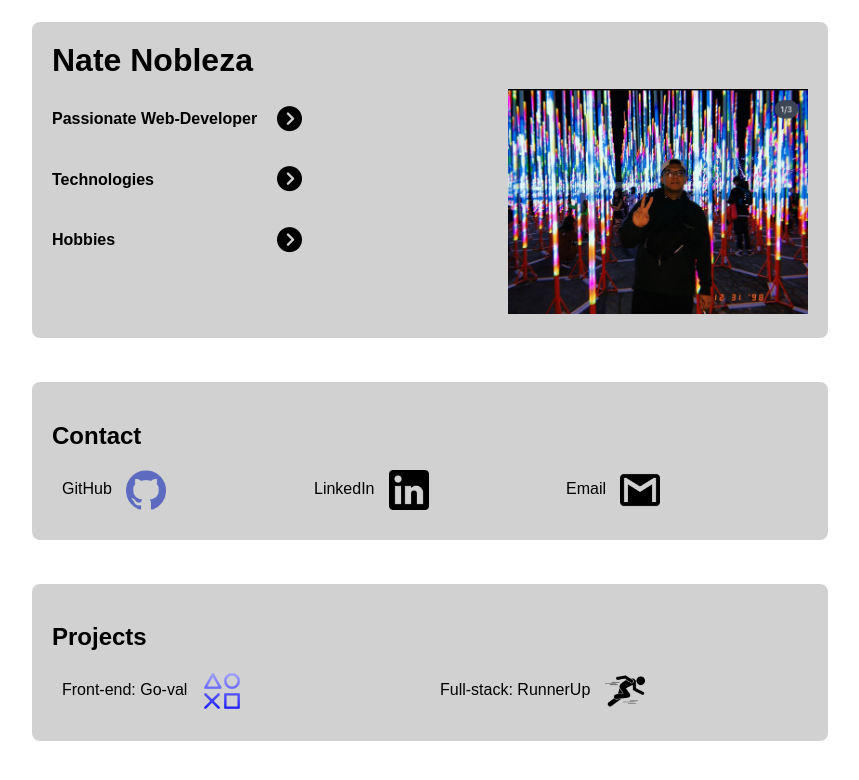
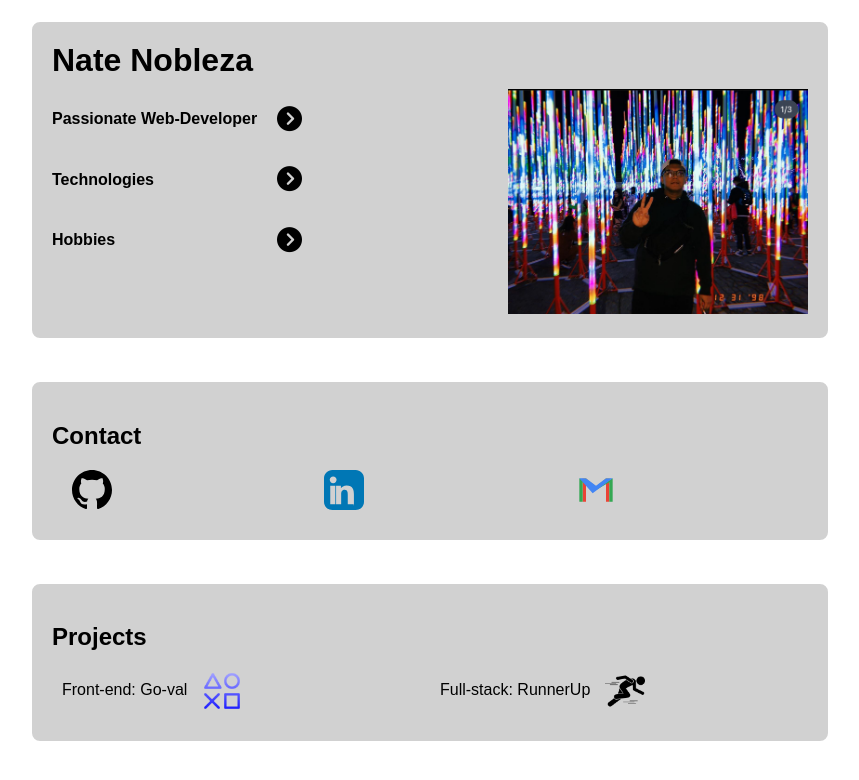
Before and after one commit to NateNobleza/Nate-Nobleza, a website: page index.html in a window 1280 px wide. Shown: the whole page, without its empty margins (210-1069 px from the left). Drawn offline with Linux system fonts and the light colour scheme.

Commit message:
new logos

```diff
--- a/index.html
+++ b/index.html
@@ -110,22 +110,33 @@
   <div class="content">
     <h2>Contact</h2>
     <p>
-      GitHub
       <a href="https://github.com/NateNobleza">
-        <img src="images/github.png" class="contact-icon">
+        <!-- <img src="images/github.png" class="contact-icon"> -->
+        <svg class="contact-icon" height="32" viewBox="0 0 16 16" version="1.1" width="32" aria-hidden="true">
+          <path fill="#000000"
+            d="M8 0C3.58 0 0 3.58 0 8c0 3.54 2.29 6.53 5.47 7.59.4.07.55-.17.55-.38 0-.19-.01-.82-.01-1.49-2.01.37-2.53-.49-2.69-.94-.09-.23-.48-.94-.82-1.13-.28-.15-.68-.52-.01-.53.63-.01 1.08.58 1.23.82.72 1.21 1.87.87 2.33.66.07-.52.28-.87.51-1.07-1.78-.2-3.64-.89-3.64-3.95 0-.87.31-1.59.82-2.15-.08-.2-.36-1.02.08-2.12 0 0 .67-.21 2.2.82.64-.18 1.32-.27 2-.27s1.36.09 2 .27c1.53-1.04 2.2-.82 2.2-.82.44 1.1.16 1.92.08 2.12.51.56.82 1.27.82 2.15 0 3.07-1.87 3.75-3.64 3.95.29.25.54.73.54 1.48 0 1.07-.01 1.93-.01 2.19 0 .21.15.46.55.38C13.71 14.53 16 11.54 16 8c0-4.42-3.58-8-8-8z" />
+        </svg>
       </a>
     </p>
     <p>
-      LinkedIn
       <a href="https://www.linkedin.com/in/natenobleza/">
-        <img src="images/linkedin-logo.png" class="contact-icon">
+        <!-- <img src="images/linkedin-logo.png" class="contact-icon"> -->
+        <svg class="contact-icon" height="32" viewBox="0 0 24 24" width="32" xmlns="http://www.w3.org/2000/svg">
+          <path fill="#0077B5"
+            d="M19 0h-14c-2.75 0-5 2.25-5 5v14c0 2.75 2.25 5 5 5h14c2.75 0 5-2.25 5-5v-14c0-2.75-2.25-5-5-5zm-11.75 20.5h-3.5v-11h3.5v11zm-1.75-12.55c-1.14 0-2.05-.91-2.05-2.05s.91-2.05 2.05-2.05 2.05.91 2.05 2.05-.91 2.05-2.05 2.05zm12.25 12.55h-3.5v-5.65c0-1.35-.05-3.05-1.85-3.05-1.85 0-2.1 1.45-2.1 2.95v5.75h-3.5v-11h3.35v1.5h.05c.47-.85 1.65-1.75 3.4-1.75 3.65 0 4.35 2.4 4.35 5.55v6.75z" />
+        </svg>
       </a>
     </p>
     <p>
-      Email
       <a
         href="https://mail.google.com/mail/u/0/#inbox?compose=DmwnWrRlQQJKSdQvblcrHcgmdTKxtRCwXMZbsnVVsXWnSVZfBRrZlDVSBwBTcSsLdNFwSHZDTbPg">
-        <img src="images/gmail-logo.png" class="contact-icon">
+        <!-- <img src="images/gmail-logo.png" class="contact-icon"> -->
+        <svg class="contact-icon" height="32" viewBox="0 0 48 48" width="32" xmlns="http://www.w3.org/2000/svg">
+          <path fill="#EA4335" d="M24 24l-12-9.25V38H8V10l16 12 16-12v28h-4V14.75L24 24z" />
+          <path fill="#34A853" d="M4 10v28h4V14.75L24 24l16-9.25V38h4V10L24 22z" />
+          <path fill="#FBBC05" d="M24 22l16-12h-4L24 20 12 10H8l16 12z" />
+          <path fill="#4285F4" d="M4 10h8l12 9 12-9h8l-24 18z" />
+        </svg>
       </a>
     </p>
   </div>
```
